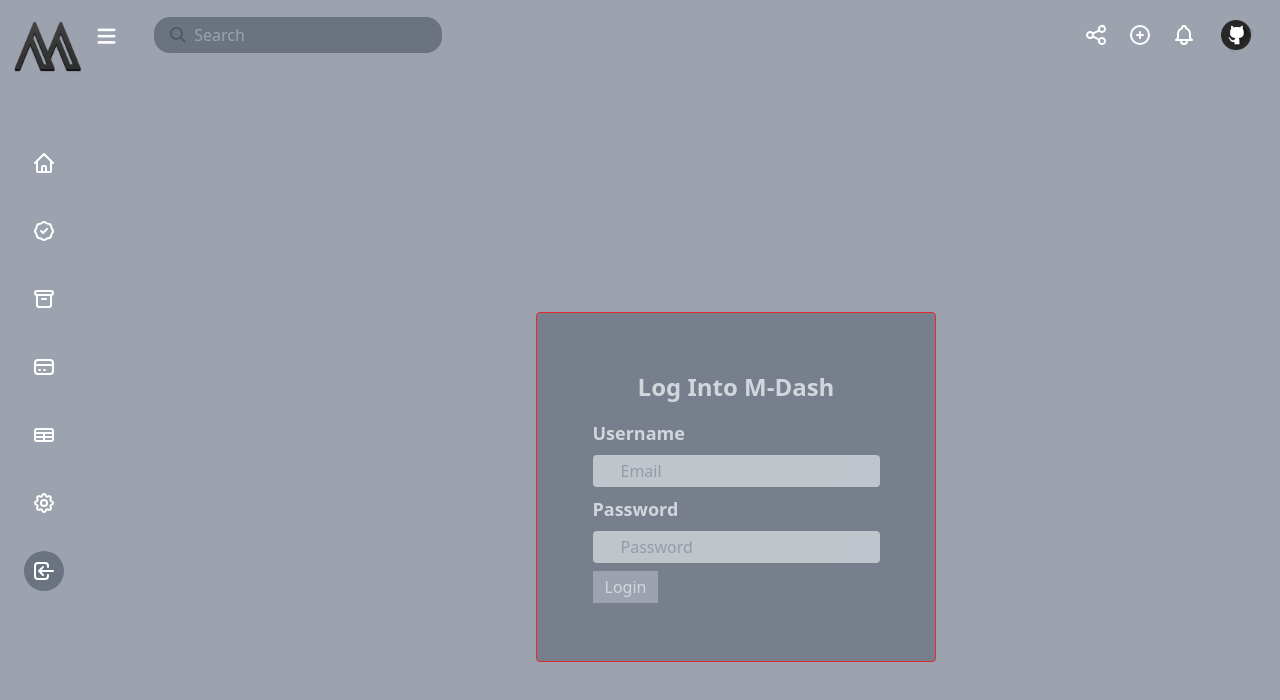
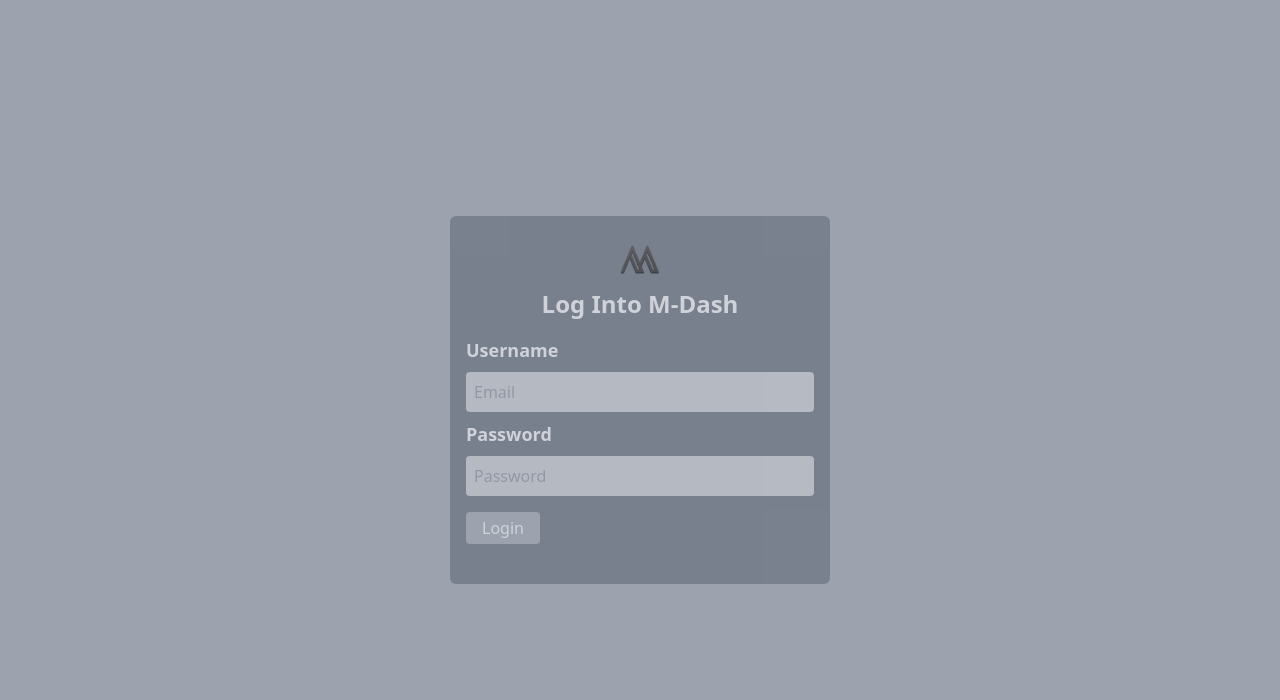
Before and after one commit to Materialfy/M-Dash-React, a React (Create React App) app: page /login in a window 1280 px wide. Shown: the top 700 px of the page. Built offline with nearby package versions, Linux system fonts and the light colour scheme.

Commit message:
Add basic login route logic

```diff
--- a/src/App.js
+++ b/src/App.js
@@ -1,5 +1,5 @@
 import { BrowserRouter as Router, Switch, Route } from 'react-router-dom';
-
+import { useState } from 'react';
 import HomePage from './pages';
 import StatusPage from './pages/admin/status';
 import InboxPage from './pages/admin/inbox';
@@ -11,6 +11,12 @@ import Login from './pages/login'
 
 
 function App() {
+  const [token, setToken] = useState();
+  //  send the set token setter as a prop to use in Login
+  if(!token){
+    return <Login setToken={setToken} />
+  }
+
   return (
     <Router>
       <DashboardLayout>
--- a/src/index.css
+++ b/src/index.css
@@ -16,7 +16,7 @@
     @apply text-gray-500
 }
 .login-wrapper {
-    @apply flex flex-col h-[350px] w-[400px] justify-center items-center
+    @apply flex flex-col py-6 w-[380px] justify-center items-center
 }
 .text-header {
     @apply font-bold text-2xl text-gray-200
@@ -25,7 +25,7 @@
     @apply font-semibold text-lg text-gray-200
 }
 .input-bar {
-    @apply py-1 px-7 bg-gray-200 opacity-80 rounded
+    @apply w-full py-2 px-2 bg-gray-200 opacity-70 rounded
 }
 .tester {
     border:1px solid red;
--- a/src/pages/login.js
+++ b/src/pages/login.js
@@ -1,11 +1,18 @@
 import React from 'react'
 
-export default function login() {
+export default function login({setToken}) {
     return (
-        <div className='grid h-screen w-screen content-center justify-center'>
-            <div className='login-wrapper rounded globalmainbg-color tester opacity-75'>
+        <div className='grid h-screen w-screen content-center justify-center bg-gray-400'>
+            <div className='login-wrapper rounded-md globalmainbg-color opacity-70'>
+            <a href="#" className="block relative">
+              <img
+                alt="User Icon"
+                src="/images/m-icon.jpg"
+                className="h-10 mx-auto object-cover rounded-md w-10"
+              />
+            </a>
                 <h1 className='my-2 text-lg text-header'>Log Into M-Dash</h1>
-                <form>
+                <form className='w-full px-4'>
                     <label>
                         <p className='my-2 text-sub'>Username</p>
                         <input className='input-bar text-gray-400' type='text' placeholder='Email' />
@@ -15,7 +22,7 @@ export default function login() {
                         <input className='input-bar text-gray-400' type='password' placeholder='Password' />
                     </label>
                     <div>
-                        <button className='my-2 px-3 py-1 bg-gray-400 text-gray-200' type='submit'>Login</button>
+                        <button className='my-4 px-4 py-1 bg-gray-400 text-gray-200 rounded' type='submit'>Login</button>
                     </div>
                 </form>
             </div>
```
